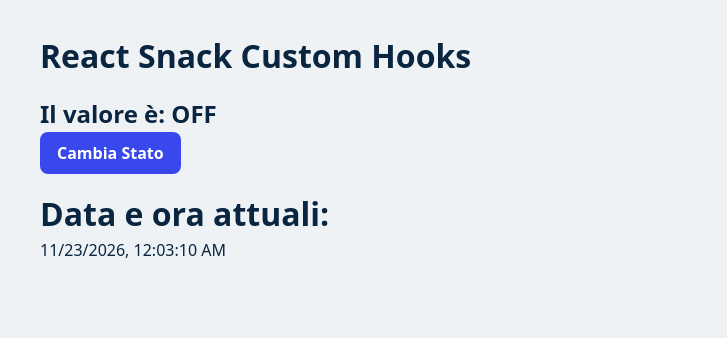
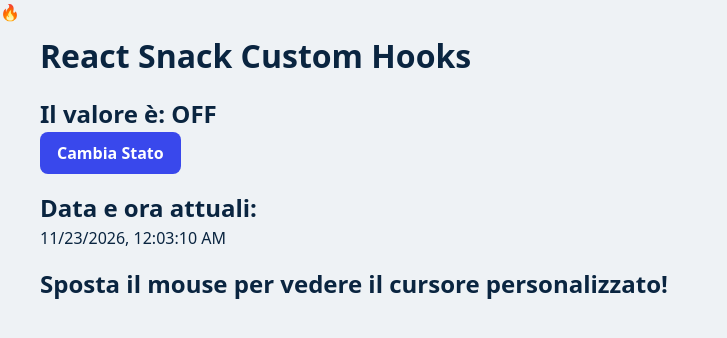
Before and after one commit to emanuelefavero/ex-react-snack-customhooks, a React (Vite) app: page / in a window 1280 px wide. Shown: the top 338 px of the page, without its empty margins (0-727 px from the left). Built offline with nearby package versions, Linux system fonts and the light colour scheme.

Commit message:
feat: add useCustomPointer hook

```diff
--- a/src/App.css
+++ b/src/App.css
@@ -5,3 +5,9 @@ main {
     margin-top: 1rem;
   }
 }
+
+/* Hide default cursor, useful for useCustomPointer hook */
+.custom-pointer,
+.custom-pointer * {
+  cursor: none;
+}
--- a/src/App.jsx
+++ b/src/App.jsx
@@ -1,4 +1,5 @@
 import { Button } from './components/ui/Button';
+import { useCustomPointer } from './hooks/useCustomPointer';
 import { useDate } from './hooks/useDate';
 import { useSwitch } from './hooks/useSwitch';
 import './App.css';
@@ -19,8 +20,19 @@ const Snack2 = () => {
 
   return (
     <div>
-      <h1>Data e ora attuali:</h1>
+      <h2>Data e ora attuali:</h2>
       <p>{currentDate.toLocaleString()}</p>
+    </div>
+  );
+};
+
+const Snack3 = () => {
+  const customPointer = useCustomPointer('🔥');
+
+  return (
+    <div>
+      <h2>Sposta il mouse per vedere il cursore personalizzato!</h2>
+      {customPointer}
     </div>
   );
 };
@@ -32,6 +44,7 @@ export const App = () => {
 
       <Snack1 />
       <Snack2 />
+      <Snack3 />
     </main>
   );
 };
--- /dev/null
+++ b/src/hooks/useCustomPointer.jsx
@@ -0,0 +1,25 @@
+import { useEffect } from 'react';
+import { useMousePosition } from './useMousePosition';
+
+export const useCustomPointer = pointer => {
+  const { x, y } = useMousePosition();
+
+  useEffect(() => {
+    document.documentElement.classList.add('custom-pointer');
+    return () => document.documentElement.classList.remove('custom-pointer');
+  }, []);
+
+  return (
+    <div
+      aria-hidden='true'
+      style={{
+        position: 'fixed',
+        left: x,
+        top: y,
+        pointerEvents: 'none',
+      }}
+    >
+      {pointer}
+    </div>
+  );
+};
--- /dev/null
+++ b/src/hooks/useMousePosition.js
@@ -0,0 +1,14 @@
+import { useEffect, useState } from 'react';
+
+export const useMousePosition = () => {
+  const [position, setPosition] = useState({ x: 0, y: 0 });
+
+  useEffect(() => {
+    const handleMouseMove = e => setPosition({ x: e.clientX, y: e.clientY });
+
+    window.addEventListener('mousemove', handleMouseMove);
+    return () => window.removeEventListener('mousemove', handleMouseMove);
+  }, []);
+
+  return position;
+};
```
